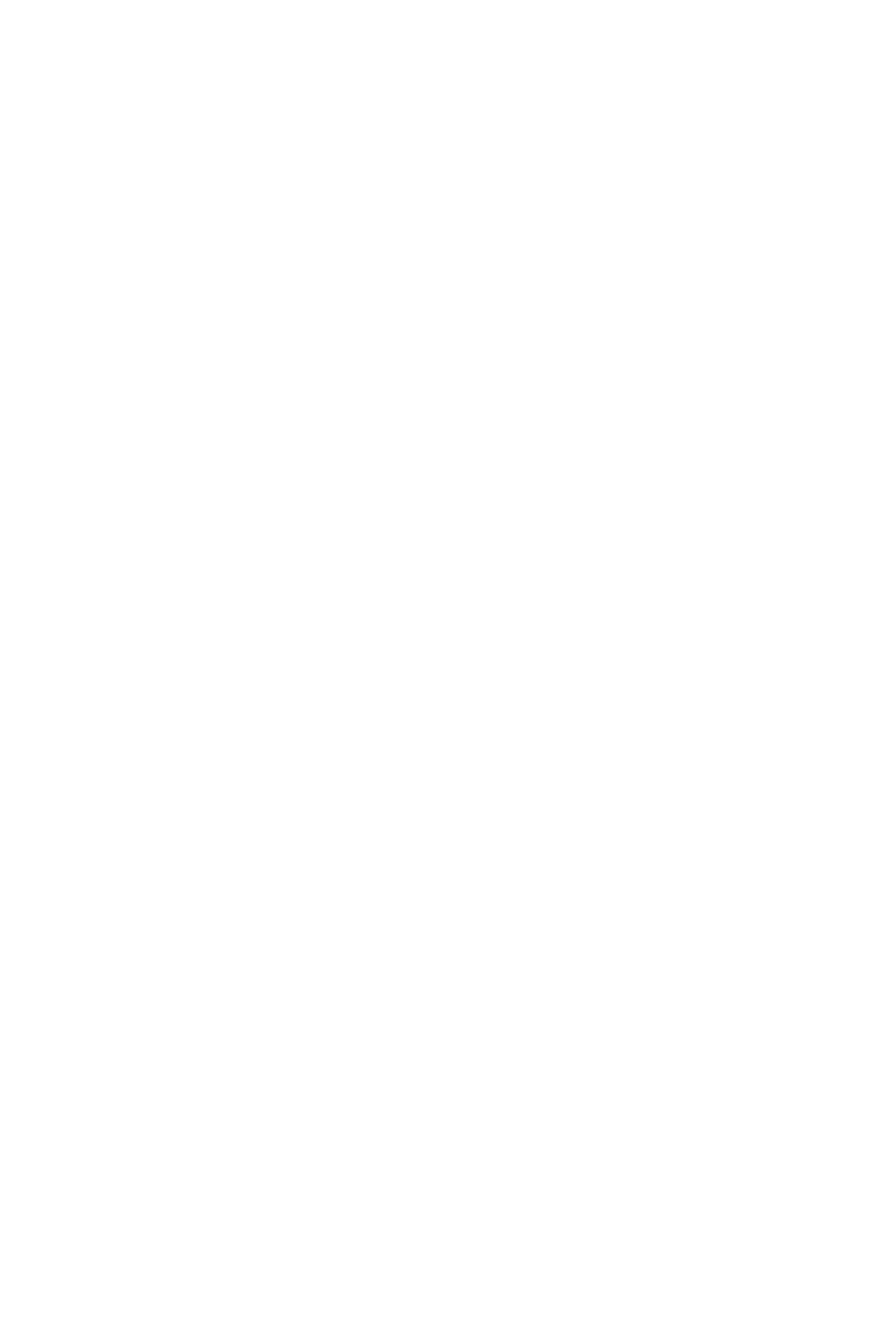
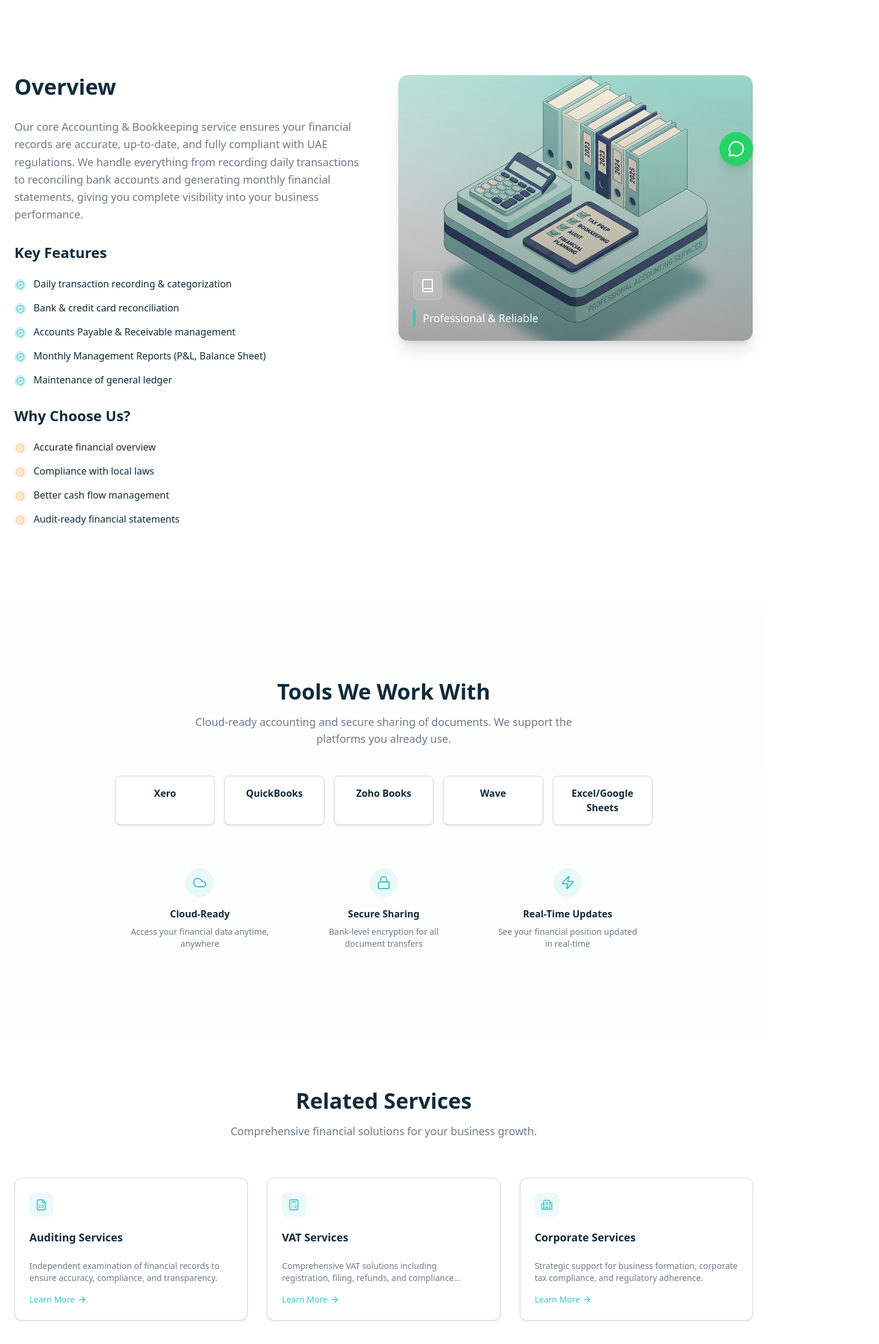
Before and after one commit to Fazilfazi991/jimharvey, a Next.js app: page /services/accounting-bookkeeping in a window 1280 px wide. Before the commit this address had no page. Shown: the part 500-2740 px from the top of the page at 60% size, 1466 px wide, since content can reach past the window. Before the commit the page ends 800 px from the top, so only its background shows below. Built offline with nearby package versions, Linux system fonts and the light colour scheme.

Commit message:
Update service list to 4 core services

```diff
--- a/src/components/layout/Footer.tsx
+++ b/src/components/layout/Footer.tsx
@@ -40,12 +40,10 @@ export function Footer() {
                     <div className="space-y-4">
                         <h4 className="font-bold text-white">Services</h4>
                         <ul className="space-y-2 text-sm text-gray-300">
-                            <li><Link href="/services/monthly-quarterly-bookkeeping" className="hover:text-primary transition-colors">Bookkeeping</Link></li>
-                            <li><Link href="/services/financial-accounting-reporting" className="hover:text-primary transition-colors">Accounting & Reporting</Link></li>
-                            <li><Link href="/services/vat-compliance-filing" className="hover:text-primary transition-colors">VAT Compliance</Link></li>
-                            <li><Link href="/services/corporate-tax-filing" className="hover:text-primary transition-colors">Corporate Tax</Link></li>
-                            <li><Link href="/services/outsourced-accounting" className="hover:text-primary transition-colors">Outsourced Accounting</Link></li>
-                            <li><Link href="/services/cleanup-catchup-accounting" className="hover:text-primary transition-colors">Cleanup & Catch-up</Link></li>
+                            <li><Link href="/services/accounting-bookkeeping" className="hover:text-primary transition-colors">Accounting & Bookkeeping</Link></li>
+                            <li><Link href="/services/auditing-services" className="hover:text-primary transition-colors">Auditing Services</Link></li>
+                            <li><Link href="/services/vat-services" className="hover:text-primary transition-colors">VAT Services</Link></li>
+                            <li><Link href="/services/corporate-services" className="hover:text-primary transition-colors">Corporate Services</Link></li>
                         </ul>
                     </div>
 
--- a/src/data/services.ts
+++ b/src/data/services.ts
@@ -13,129 +13,87 @@ export interface Service {
 
 export const services: Service[] = [
     {
-        slug: "monthly-quarterly-bookkeeping",
-        title: "Monthly & Quarterly Bookkeeping",
-        shortDescription: "Recording daily transactions, bank reconciliations, payables and receivables, and monthly closing.",
-        fullDescription: "Stay on top of your finances with our comprehensive bookkeeping services. We ensure every transaction is accurately recorded, classified, and reconciled, giving you a clear picture of your financial health at all times. Whether you need monthly or quarterly updates, our team ensures your books are always audit-ready.",
+        slug: "accounting-bookkeeping",
+        title: "Accounting & Bookkeeping",
+        shortDescription: "Complete financial  record keeping, monthly reports, and day-to-day transaction management.",
+        fullDescription: "Our core Accounting & Bookkeeping service ensures your financial records are accurate, up-to-date, and fully compliant with UAE regulations. We handle everything from recording daily transactions to reconciling bank accounts and generating monthly financial statements, giving you complete visibility into your business performance.",
         icon: Book,
         features: [
-            "Daily transaction recording",
-            "Bank and credit card reconciliation",
-            "Accounts payable and receivable management",
-            "Monthly financial closing",
-            "Expense tracking and categorization"
+            "Daily transaction recording & categorization",
+            "Bank & credit card reconciliation",
+            "Accounts Payable & Receivable management",
+            "Monthly Management Reports (P&L, Balance Sheet)",
+            "Maintenance of general ledger"
         ],
         benefits: [
-            "Always know your cash flow position",
-            "Reduce end-of-year stress",
-            "Make informed business decisions",
-            "Ensure compliance with local regulations"
+            "Accurate financial overview",
+            "Compliance with local laws",
+            "Better cash flow management",
+            "Audit-ready financial statements"
         ],
         heroImage: "/images/services.png"
     },
     {
-        slug: "financial-accounting-reporting",
-        title: "Financial Accounting & Reporting",
-        shortDescription: "Preparation of balance sheet, income statement, and cash flow reports for management and investors.",
-        fullDescription: "Gain deep insights into your business performance with our expert financial reporting. We move beyond basic data entry to provide you with structured financial statements—Balance Sheets, Income Statements, and Cash Flow Statements—that help stakeholders understand the true value and trajectory of the business.",
+        slug: "auditing-services",
+        title: "Auditing Services",
+        shortDescription: "Independent examination of financial records to ensure accuracy, compliance, and transparency.",
+        fullDescription: "Our Auditing Services provide a thorough, independent evaluation of your organization's financial statements. We ensure your records provide a true and fair view of your financial position, helping you build trust with stakeholders, banks, and regulatory bodies while identifying areas for operational improvement.",
         icon: FileSpreadsheet,
         features: [
-            "Balance Sheet preparation",
-            "Profit & Loss (Income) statements",
-            "Cash Flow analysis",
-            "Custom management reports",
-            "Budgeting and forecasting support"
+            "Statutory Audit",
+            "Internal Audit",
+            "Risk assessment & internal control review",
+            "Fraud investigation & detection",
+            "Compliance audit"
         ],
         benefits: [
-            "Clear visibility into profitability",
-            "Attract investors with professional reports",
-            "Identify cost-saving opportunities",
-            "Strategic planning support"
+            "Enhanced credibility with banks & investors",
+            "Identification of operational risks",
+            "Compliance with UAE Commercial Companies Law",
+            "Improved internal controls"
         ],
         heroImage: "/images/hero.png"
     },
     {
-        slug: "vat-compliance-filing",
-        title: "VAT Compliance & Filing",
-        shortDescription: "Computing VAT, preparing and filing returns, and aligning records with FTA requirements.",
-        fullDescription: "Navigating UAE VAT laws can be complex. Our team ensures your business remains fully compliant with the Federal Tax Authority (FTA). From registration to accurate return filing and refund processing, we handle the technical details so you don't face penalties.",
+        slug: "vat-services",
+        title: "VAT Services",
+        shortDescription: "Comprehensive VAT solutions including registration, filing, refunds, and compliance advisory.",
+        fullDescription: "Navigate the complexities of UAE VAT with confidence. Our dedicated VAT Services cover the entire lifecycle of Value Added Tax compliance. From initial registration and accurate return filing to handling refunds and FTA audits, we ensure your business remains compliant and penalty-free.",
         icon: Calculator,
         features: [
-            "VAT registration and deregistration",
-            "Quarterly VAT return filing",
-            "VAT refund processing",
-            "FTA audit support and representation",
-            "Transaction compliance review"
+            "VAT Registration & Deregistration",
+            "VAT Return Filing & Payment management",
+            "VAT Refund processing",
+            "Transaction impact analysis",
+            "FTA Audit assistance"
         ],
         benefits: [
-            "Avoid costly fines and penalties",
-            "Ensure accurate tax calculations",
-            "Timely submissions to the FTA",
-            "Peace of mind regarding tax liabilities"
+            "Avoidance of heavy FTA penalties",
+            "Optimized tax position",
+            "Timely & accurate filings",
+            "Expert representation before tax authorities"
         ],
         heroImage: "/images/why-us.png"
     },
     {
-        slug: "corporate-tax-filing",
-        title: "Corporate Tax Filing",
-        shortDescription: "Expert guidance on corporate tax registration, return filing, and compliance to ensure seamless adherence to UAE regulations.",
-        fullDescription: "With the introduction of Corporate Tax in the UAE, businesses need a strategic partner to ensure compliance and optimization. We assist with registration, tax computation, and filing, ensuring your business meets all legal obligations while optimizing your tax position legally.",
+        slug: "corporate-services",
+        title: "Corporate Services",
+        shortDescription: "Strategic support for business formation, corporate tax compliance, and regulatory adherence.",
+        fullDescription: "Our Corporate Services are designed to support your business at every stage of its lifecycle. Whether you are setting up a new entity, managing Corporate Tax obligations, or ensuring ongoing regulatory compliance, our expert team provides the strategic guidance and operational support you need to thrive in the UAE market.",
         icon: Building2,
         features: [
-            "Corporate Tax registration",
-            "Taxable income computation",
-            "Tax return filing",
-            "Transfer pricing documentation",
-            "Tax group formation and management"
+            "Corporate Tax Registration & Filing",
+            "Business Incorporation & Licensing",
+            "PRO Services & Visa processing",
+            "Liquidations & deregistration",
+            "Corporate governance advisory"
         ],
         benefits: [
-            "Full compliance with UAE Corporate Tax Law",
-            "Optimized tax structure",
-            "Risk mitigation",
-            "Strategic tax planning"
+            "Seamless business setup & operations",
+            "Full compliance with Corporate Tax Law",
+            "Reduced administrative burden",
+            "Strategic business structuring"
         ],
         heroImage: "/images/services.png"
-    },
-    {
-        slug: "outsourced-accounting",
-        title: "Outsourced Accounting Department",
-        shortDescription: "End‑to‑end outsourced function so you can focus on running your business.",
-        fullDescription: "Transform your finance function without the overhead of an in-house team. Our outsourced accounting service acts as your complete finance department, handling everything from payroll to CFO-level strategy, scaling with your business needs.",
-        icon: Users,
-        features: [
-            "Full-service finance team access",
-            "Payroll processing and WPS compliance",
-            "Vendor and payment management",
-            "CFO advisory services",
-            "Scalable support structure"
-        ],
-        benefits: [
-            "Significant cost savings vs in-house hires",
-            "Access to senior financial expertise",
-            "Continuity of service (no sick leave gaps)",
-            "Focus on your core business growth"
-        ],
-        heroImage: "/images/hero.png"
-    },
-    {
-        slug: "cleanup-catchup-accounting",
-        title: "Cleanup & Catch‑up Accounting",
-        shortDescription: "Fixing backlogs, correcting errors, and bringing books up to date from company inception.",
-        fullDescription: "Fallen behind on your books? Don't worry. Our cleanup and catch-up service is designed to organize chaotic financial records, reconcile historical transactions, and bring your accounts up to date, giving you a fresh start and peace of mind.",
-        icon: History,
-        features: [
-            "Historical data entry and reconciliation",
-            "Error detection and correction",
-            "Suspense account clearing",
-            "Restatement of financial reports",
-            "Process implementation to prevent future backlogs"
-        ],
-        benefits: [
-            "Restore confidence in your numbers",
-            "Prepare for audit or due diligence",
-            "Clear outstanding tax liabilities",
-            "Fresh start for your financial records"
-        ],
-        heroImage: "/images/why-us.png"
     }
 ];
```
